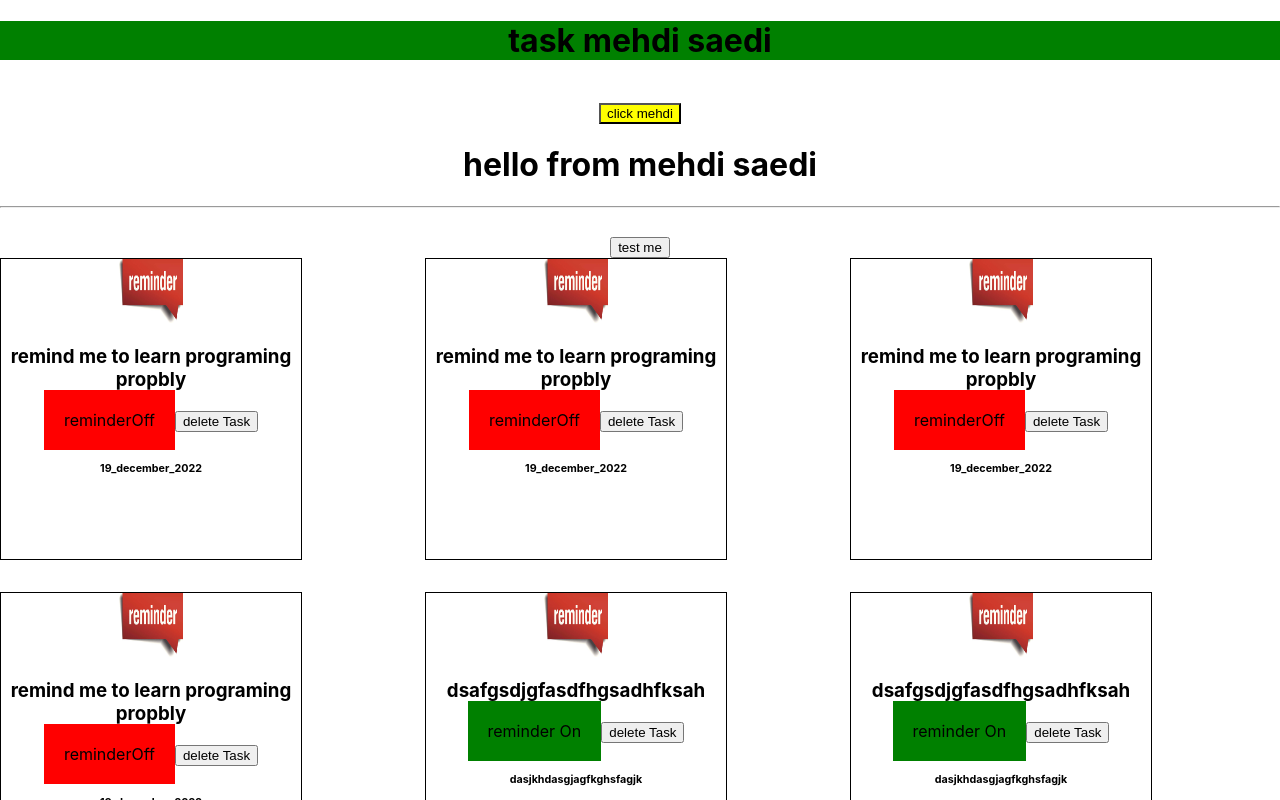
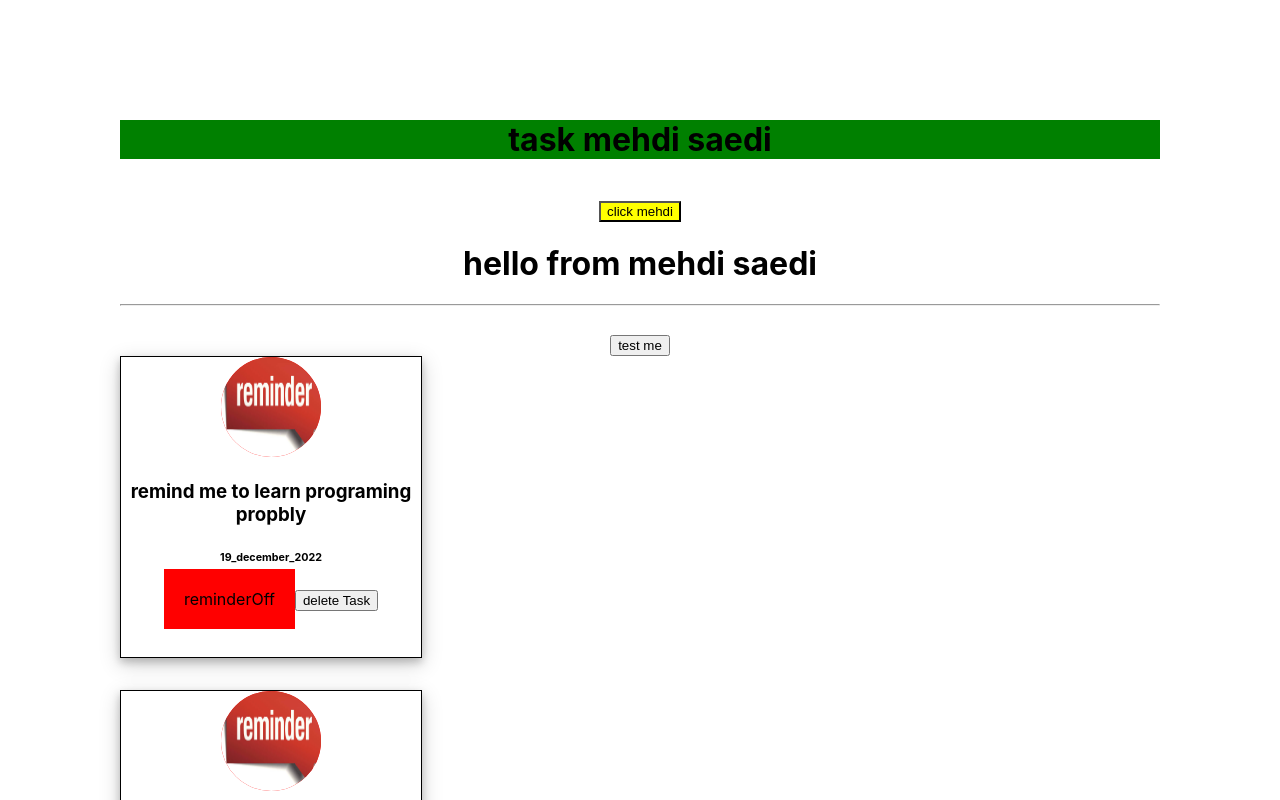
Before and after one commit to mehdieft/first_reqct_project, a React (Create React App) app: page / in a window 1280 px wide. Shown: the top 800 px of the page. Built offline with nearby package versions, Linux system fonts and the light colour scheme.

Commit message:
start changing view

```diff
--- a/src/App.js
+++ b/src/App.js
@@ -2,6 +2,7 @@ import './App.css';
 import Header from './components/Header';
 import Tasks from './components/Tasks';
 import { useState } from "react"
+import reminderImage from './asset/reminder.jpg'
 
 
 function App() {
@@ -13,19 +14,19 @@ function App() {
     reminder: false
   },
   {
-    id: 1,
+    id: 12,
     text: 'remind me to learn programing propbly',
     day: '19_december_2022',
     reminder: false
   },
   {
-    id: 1,
+    id: 13,
     text: 'remind me to learn programing propbly',
     day: '19_december_2022',
     reminder: false
   },
   {
-    id: 1,
+    id: 14,
     text: 'remind me to learn programing propbly',
     day: '19_december_2022',
     reminder: false
@@ -63,10 +64,11 @@ function App() {
   }
   const reminder = (id) => {
     console.log("reminder working", id)
+    setTasks(tasks.map((task)=>task.id==id ? { ...task, reminder: !task.reminder    }:task))
   }
 
   return (
-    <div className="App">
+    <div className="App" style={{margin:'120px'}}>
       <Header />
       {/* every thing must be in this parent html */}
       <h1>hello from {name}</h1>
@@ -76,6 +78,7 @@ function App() {
       {tasks.length > 0 ? <Tasks tasks={tasks} onDelete={deleteTask} onChangeReminder={reminder} /> : <h2>nothing to show</h2>}
 
 
+
     </div>
   );
 }
--- a/src/components/Task.js
+++ b/src/components/Task.js
@@ -3,17 +3,22 @@ const Task = ({ task, onDelete, onChangeReminder }) => {
     return (
         <div style={divStyle}>
             <div onDoubleClick={() => onChangeReminder(task.id)} >
-                <img src={reminderImage}width="64px" alt="nothin to show" height="64px"/>
+                <div style={{display:'inline-block',width:'100px',height:'100px',borderRadius:'50%',backgroundColor:'red'}}>
+                <img src={reminderImage}width="100px" alt="nothin to show" height="100px" style={{borderRadius:'50%'}}/>
+
+                </div>
                 <h3>{task.text}</h3>
+                <h6 style={date}>{task.day}</h6>
                 {task.reminder ? <span style={{ padding: '20px', backgroundColor: 'green' }}>reminder On</span> : <span style={{ padding: '20px', backgroundColor: 'red' }}>reminderOff</span>}
                 <button onClick={() => onDelete(task.id)}> delete Task</button>
             </div>
-                <h6 style={date}>{task.day}</h6>
         </div>
     )
 }
 const divStyle = {
     minHeight: '300px',
+    boxShadow:' 0 4px 8px 0 rgba(0, 0, 0, 0.2), 0 6px 20px 0 rgba(0, 0, 0, 0.19)',
+
     maxWidth: '300px',
     marginBottom:'32px',
     borederRadius: '5px',
@@ -25,6 +30,6 @@ const divStyle = {
 }
 const date={
 
-    margin:'10% auto 5% auto',
+
 }
 export default Task
--- a/src/components/Tasks.js
+++ b/src/components/Tasks.js
@@ -3,7 +3,7 @@ import Task from './Task'
 const Tasks=({tasks,onDelete,onChangeReminder})=>{
 
     return (
-        <div style={{display: 'flex',flexDirection:'row',maxWidth:'90%',flexWrap:'wrap', justifyContent:'space-between',alignItem:'center'}}>
+        <div style={{display: 'flex',flexDirection:'column',maxWidth:'90%',flexWrap:'wrap', justifyContent:'space-between',alignItem:'center'}}>
         {tasks.map((task)=>( (<Task key={task.id}  task={task} onDelete={onDelete} onChangeReminder={onChangeReminder}  />)))}
         </div>
 
```
